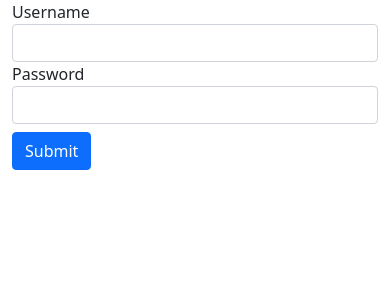
After one commit to dangMinhDuc12/PHP, a PHP site: page /mysql/login.php in a window 390 px wide. The commit adds this page. Shown: the top 300 px of the page. Run offline with PHP 8.4, Linux system fonts and the light colour scheme.

Commit message:
Init Form To Learn DB

```diff
--- /dev/null
+++ b/mysql/login.php
@@ -0,0 +1,34 @@
+<!doctype html>
+<html lang="en">
+<head>
+    <meta charset="UTF-8">
+    <meta name="viewport"
+          content="width=device-width, user-scalable=no, initial-scale=1.0, maximum-scale=1.0, minimum-scale=1.0">
+    <meta http-equiv="X-UA-Compatible" content="ie=edge">
+    <title>Document</title>
+    <link href="https://cdn.jsdelivr.net/npm/bootstrap@5.0.1/dist/css/bootstrap.min.css" rel="stylesheet" integrity="sha384-+0n0xVW2eSR5OomGNYDnhzAbDsOXxcvSN1TPprVMTNDbiYZCxYbOOl7+AMvyTG2x" crossorigin="anonymous">
+</head>
+<body>
+    <div class="container">
+      <div class="col-xs-6">
+        <form action="" method="post">
+          <div class="form-group">
+            <label for="username">Username</label>
+            <input type="text" class="form-control">
+          </div>
+          <div class="form-group">
+            <label for="password">Password</label>
+            <input type="password" class="form-control">
+          </div>
+          <button type="submit" name="submit" class="mt-2 btn btn-primary">Submit</button>
+        </form>
+        </div>
+    </div>
+
+
+
+    <script src="https://cdn.jsdelivr.net/npm/bootstrap@5.0.1/dist/js/bootstrap.bundle.min.js" integrity="sha384-gtEjrD/SeCtmISkJkNUaaKMoLD0//ElJ19smozuHV6z3Iehds+3Ulb9Bn9Plx0x4" crossorigin="anonymous"></script>
+    <script src="https://cdn.jsdelivr.net/npm/@popperjs/core@2.9.2/dist/umd/popper.min.js" integrity="sha384-IQsoLXl5PILFhosVNubq5LC7Qb9DXgDA9i+tQ8Zj3iwWAwPtgFTxbJ8NT4GN1R8p" crossorigin="anonymous"></script>
+    <script src="https://cdn.jsdelivr.net/npm/bootstrap@5.0.1/dist/js/bootstrap.min.js" integrity="sha384-Atwg2Pkwv9vp0ygtn1JAojH0nYbwNJLPhwyoVbhoPwBhjQPR5VtM2+xf0Uwh9KtT" crossorigin="anonymous"></script>
+</body>
+</html>
```
Also changed, not shown: form.php (+1 -13 lines), form_process.php (added, +12 -0 lines).
